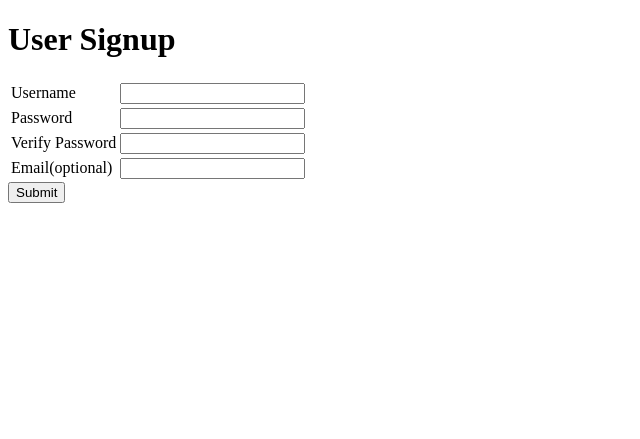
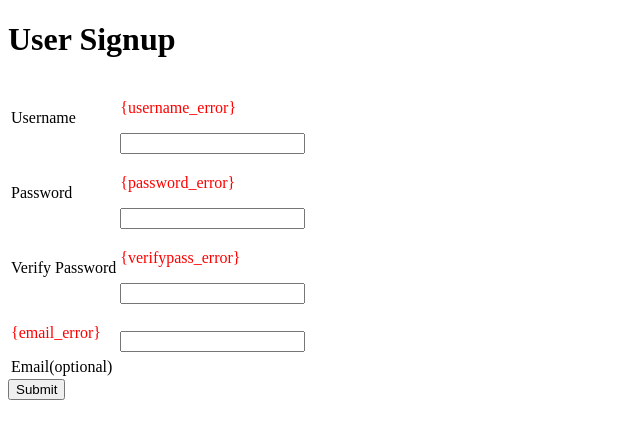
Before and after one commit to rowdyrose/user-signup, a Flask app: template templates/form.html in a window 1280 px wide. Shown: the top 439 px of the page, without its empty margins (0-640 px from the left). Run offline with Flask 2, Linux system fonts and the light colour scheme; the template is opened without the code that fills it, so the values that code supplies are empty; parts of the project's set-up code (start-up, migrations or seed data) failed here and were passed over.

Commit message:
fixing issue in validation

```diff
--- a/main.py
+++ b/main.py
@@ -5,10 +5,13 @@
 app = Flask(__name__)
 app.config['DEBUG'] = True
 
+@app.route("/", methods=['POST'])
+def index():
+    return render_template('form.html')
+
 # validate user name
 def validate_user(username):
-    username = ["username"]
-    if len(username) <= 4 or len(username) > 12 or username =="":
+    if len(username) < 3 or len(username) > 20 or username =="":
         username_error = "Please enter a valid username that is between 4 and 12 characters in length"
         return username_error
     elif " " in username:
@@ -16,24 +19,23 @@
         return username_error
 
 #validate  password
+
 def validate_password(password):
-    password = ["password"]
-    password_error = "please enter a valid password between 4 to 12 characvters in length"
-    if password == "" or len(password) <= 3 or len(password) > 12:
+    password_error = "please enter a valid password between 3 to 20 characvters in length"
+    if password == "" or len(password) < 3 or len(password) > 20:
         return password_error
 # validate password verify input
 
-def validate_verifypass(verifypass):
-    verifypass = ["verifypass"]
-    password = ["password"]
+def validate_verifypass(password, verifypass):
     verifypass_error = "Your password fields do not match, please re-enter"
     if verifypass != password:
         return verifypass_error
 
+
+
 #validate user email
     #only validating if something is entered in this field
-#def val
-        #email = ["email"]
+#def validater email if email is entered
         #if email != "":
                 #return True
        #  elif email ==
@@ -41,10 +43,8 @@
 
 
 # if there are no errors, return the welcome message
+i
 
-@app.route("/", methods=['get'])
-def index():
-    return render_template('form.html')
 
 
 @app.route("/signup_complete", methods=['post'])
--- a/templates/form.html
+++ b/templates/form.html
@@ -16,6 +16,7 @@
                             <label for="username">Username</label>
                         </td>
                         <td>
+                            <p class="error">{username_error}</p>
                             <input name="username" type="text" />
                         </td>
                     </tr>
@@ -24,6 +25,7 @@
                             <label for="password">Password</label>
                         </td>
                         <td>
+                            <p class="error">{password_error}</p>
                             <input name="password" type="password" />
                        </td>
                     </tr>
@@ -32,11 +34,13 @@
                             <label for="verifypass">Verify Password</label>
                         </td>
                         <td>
+                            <p class="error">{verifypass_error}</p>
                             <input name="verifypass" type="password" />
                         </td>
                     </tr>
                     <tr>
                        <td>
+                            <p class="error">{email_error}</p>
                             <label for="email">Email(optional)</label>
                         </td>
                         <td>
```
